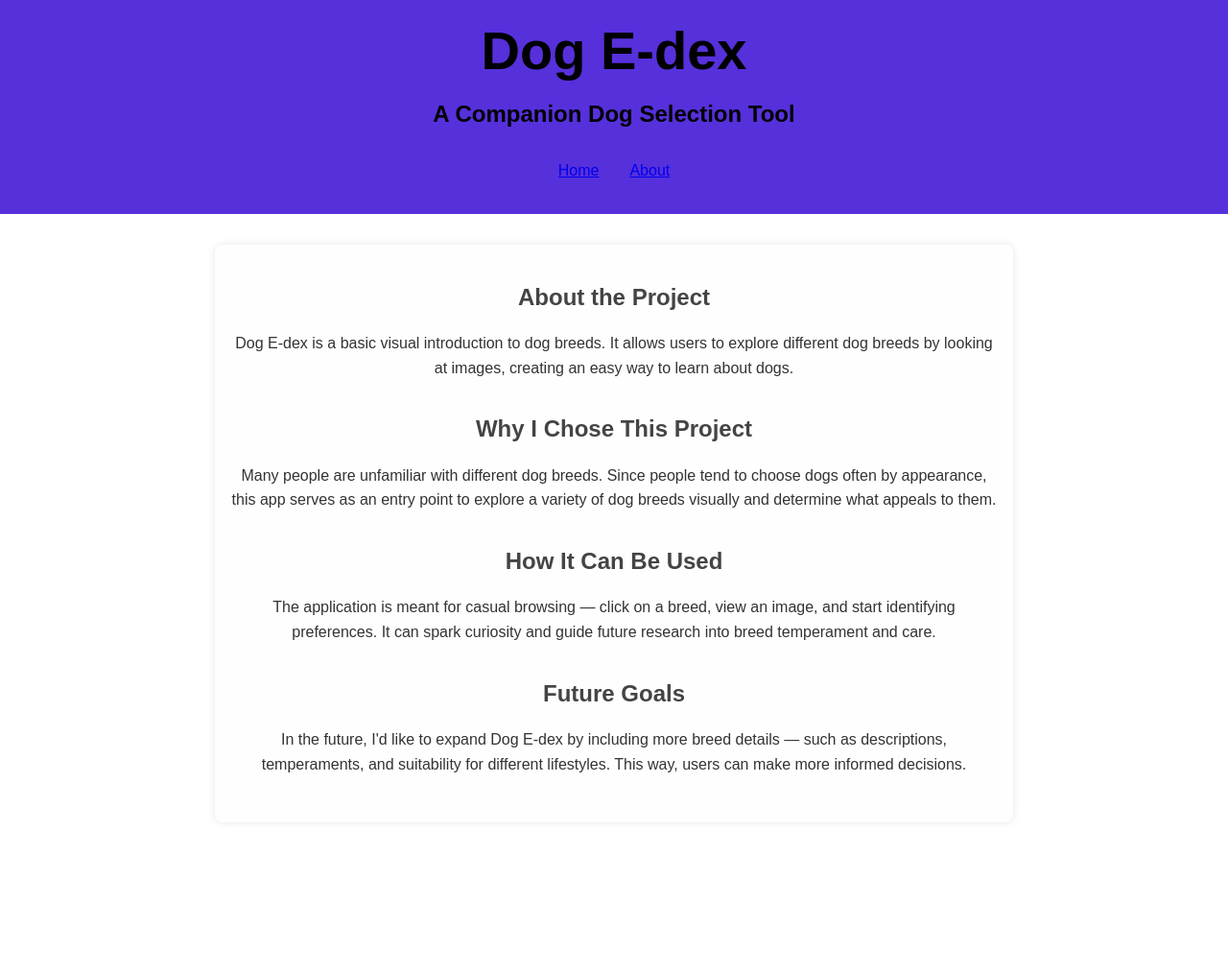
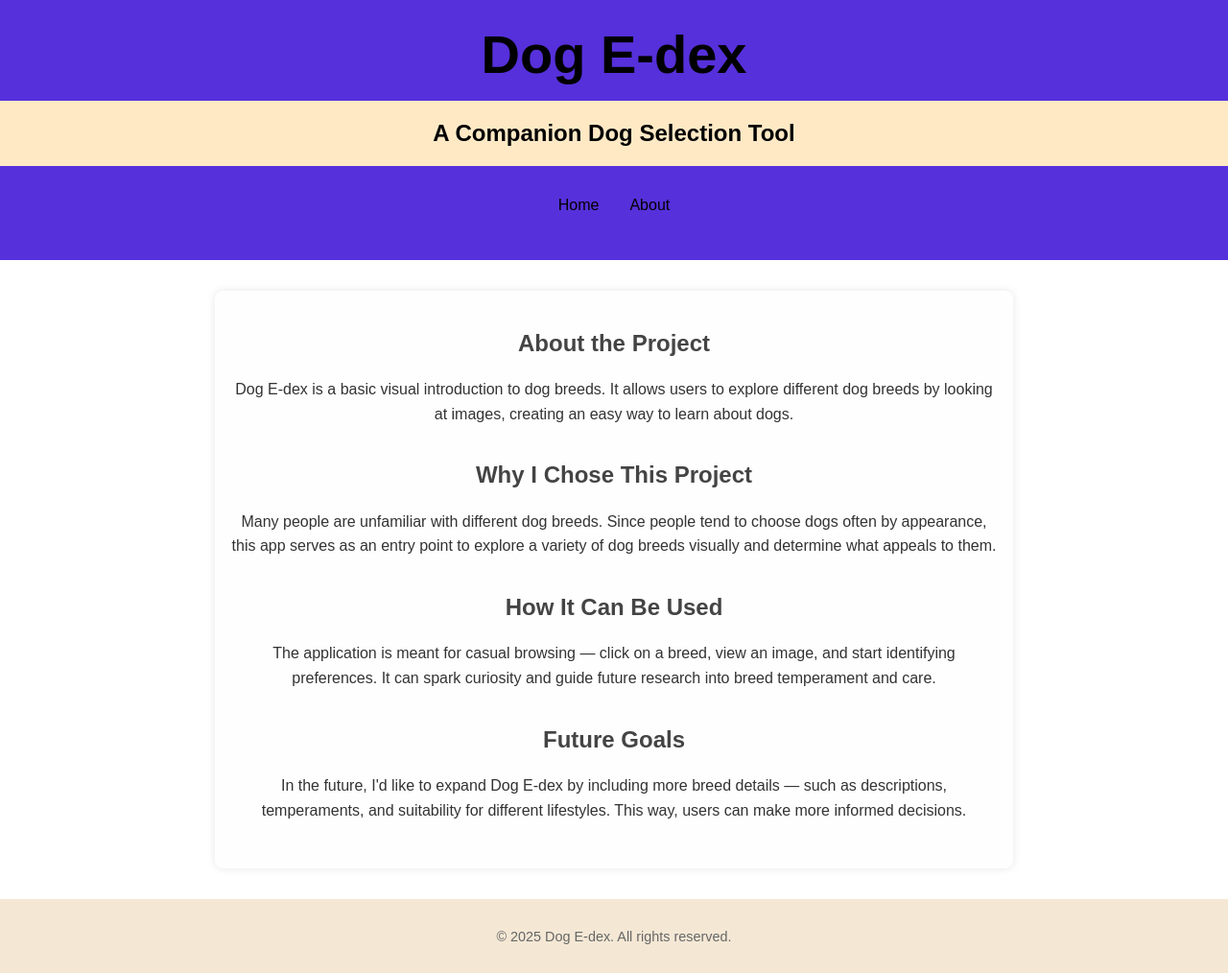
Before and after one commit to DaeGrodin/Dog-e-dex_Dog-Companion-Selection-Tool_Version-2, a website: page public/about.html in a window 1280 px wide. Shown: the whole page at 96% size. Before the commit the page ends 889 px from the top, so only its background shows below. Drawn offline with Linux system fonts and the light colour scheme.

Commit message:
added footer to index.html, modified banner in css styling in both index.html and about pages

```diff
--- a/public/about.html
+++ b/public/about.html
@@ -58,6 +58,10 @@
         and suitability for different lifestyles. This way, users can make more informed decisions.
       </p>
     </section>
+
   </main>
+     <footer>
+        <p>&copy; 2025 Dog E-dex. All rights reserved.</p>
+     </footer>
 </body>
 </html>
--- a/public/css/style.css
+++ b/public/css/style.css
@@ -8,10 +8,10 @@ body {
 header {
   background-color: #5630DB;
   color: black;
-  padding: 20px 0;
+  padding: 1.5rem 0 3rem 0;
+  position: relative;
   width: 100%;
-  position: sticky;
-  top: 0;
+  text-align: center;;
 }
 
 h1 {
@@ -20,18 +20,54 @@ h1 {
   font-size: 2rem;
 }
 
+.banner {
+  background-color: #ffe9c5;
+  width: 100%;
+  padding: 1rem 0;
+  margin-bottom: 2rem;
+  margin-top: 1rem;
+}
+
 .banner__content {
+    background-color: #ffe9c5;
     max-width: 500px;
-    padding: 16px;
+    padding: 0 1rem;
     margin: 0 auto;
-    display: flex;
-    align-items: center;
 }
 
 .banner__text {
-    flex-grow: 1;
-    line-height: 1.5;
-    font-size: 1rem;
+    color: 333;
+    font-size: 1.2rem;
+}
+
+nav {
+  display: flex;
+  justify-content: center;
+  gap: 2rem;
+  list-style: none;
+  padding: 0;
+  margin: 0;
+  margin-top: 1rem;
+}
+
+nav ul {
+  display: flex;
+  justify-content: center;
+  gap: 2rem;
+  list-style: none;
+  padding: 0;
+  margin: 0;
+}
+
+nav a {
+  text-decoration: none;
+  color: #000;
+  transition: color 0.3s ease;;
+}
+
+nav a:hover {
+  text-decoration: underline;
+  color: #666;
 }
 
 main {
@@ -112,6 +148,15 @@ main {
   font-style: italic;
 }
 
+.footer {
+  text-align: center;
+  padding: 1rem;
+  font-size: 0.9rem;
+  color: #666;
+  background-color: #f4e8d5;
+  margin-top: 2rem;
+}
+
 /* Mobile setting */
 @media (max-width: 480px) {
   #breed {
@@ -186,7 +231,7 @@ main {
 }
 
 /* About Page Styling */
-main.information {
+.about-page main.information {
   max-width: 800px;
   margin: 2rem auto;
   padding: 1rem;
@@ -198,35 +243,30 @@ main.information {
   box-shadow: 0 0 8px rgba(0,0,0,0.1);
 }
 
-main.information section {
+.about-page main.information section {
   margin-bottom: 2rem;
 }
 
-main.information h2 {
+.about-page main.information h2 {
   margin-bottom: 0.5rem;
   color: #444;
   font-size: 1.5rem;
 }
 
-main.information p {
+.about-page main.information p {
   font-size: 1rem;
+}
+
+.about-page footer {
+  text-align: center;
+  padding: 1rem;
+  font-size: 0.9rem;
+  color: #666;
+  background-color: #f4e8d5;
+  margin-top: 2rem;
 }
 
 
 .about-page .banner {
-  background-color: #5630DB;
+  background-color: #ffe9c5;
 }
-
-@media (max-width: 600px) {
-  main.information {
-    padding: 1rem;
-  }
-
-  main.information h2 {
-    font-size: 1.2rem;
-  }
-
-  main.information p {
-    font-size: 0.95rem;
-  }
-}
```
Also changed, not shown: public/index.html (+3 -0 lines).
